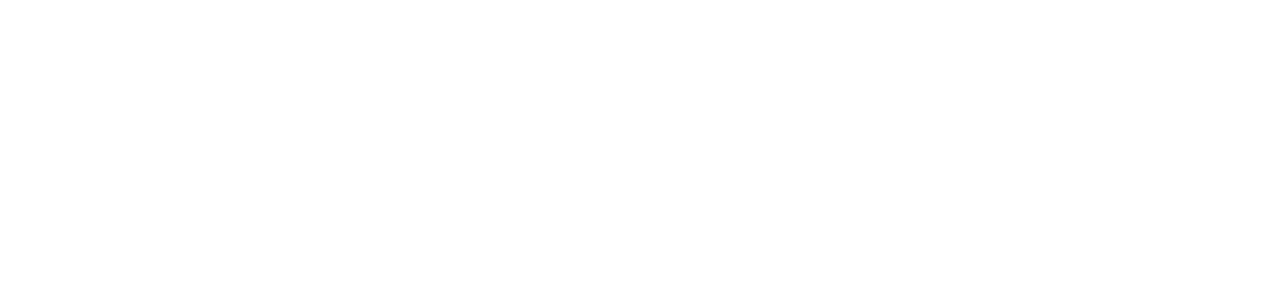
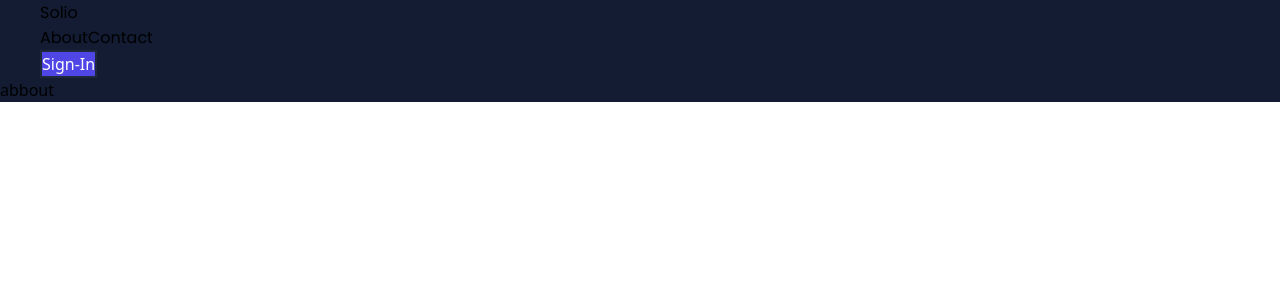
Before and after one commit to Jay1112/solio, a React (Vite) app: page /about in a window 1280 px wide. Before the commit this address had no page. Shown: the top 300 px of the page. Built offline with nearby package versions, Linux system fonts and the light colour scheme.

Commit message:
nav pages added

```diff
--- a/src/App.jsx
+++ b/src/App.jsx
@@ -1,6 +1,8 @@
 import { BrowserRouter as Router, Routes, Route } from 'react-router-dom';
 import { useSelector } from 'react-redux'
 import ProductPage from './pages/ProductPage';
+import AboutPage from './pages/AboutPage';
+import ContactPage from './pages/ContactPage';
 
 function App() {
   const app = useSelector((state) => state.app ) ;
@@ -11,6 +13,8 @@
       <Router>
         <Routes>
           <Route path='/' element={<ProductPage/>} />
+          <Route path='/about' element={<AboutPage/>} />
+          <Route path='/contact' element={<ContactPage/>} />
         </Routes>
       </Router>
     </>
--- a/src/components/AppLogoBox.jsx
+++ b/src/components/AppLogoBox.jsx
@@ -1,11 +1,10 @@
-// import { LazyLoadImage } from 'react-lazy-load-image-component';
+import { Link } from 'react-router-dom';
 import AppLogo from '../assets/logo.webp';
 
 function AppLogoBox(){
     return (
         <div className='p-2 flex items-center justify-center flex-col'>
-            {/* <LazyLoadImage src={AppLogo} width={32} height={32} alt='logo' /> */}
-            <p className='poppins flex-1 text-2xl font-semibold tracking-wider'>Solio</p>
+            <Link to={'/'} className='poppins flex-1 text-2xl font-semibold tracking-wider'>Solio</Link>
         </div>
     )
 }
--- a/src/components/Navbar.jsx
+++ b/src/components/Navbar.jsx
@@ -31,7 +31,7 @@
                 }
             </div>
             <div className="py-2 mx-2 flex items-center justify-center">
-                <button className="debug p-2 px-4 rounded-sm t-indigo tracking-wider">Sign-In</button>
+                <button className="debug p-2 px-4 rounded-md t-indigo tracking-wider">Sign-In</button>
             </div>
         </nav>
     );
--- /dev/null
+++ b/src/pages/AboutPage.jsx
@@ -0,0 +1,11 @@
+import NavWrapper from "../layouts/NavWrapper";
+
+function AboutPage(){
+    return (
+        <NavWrapper>
+            abbout
+        </NavWrapper>
+    );
+}
+
+export default AboutPage;
--- /dev/null
+++ b/src/pages/ContactPage.jsx
@@ -0,0 +1,11 @@
+import NavWrapper from "../layouts/NavWrapper";
+
+function ContactPage(){
+    return (
+        <NavWrapper>
+            contact
+        </NavWrapper>
+    );
+}
+
+export default ContactPage;
--- a/src/pages/ProductPage.jsx
+++ b/src/pages/ProductPage.jsx
@@ -1,4 +1,4 @@
-import NavWrapper from "../layouts/NavWrappers";
+import NavWrapper from "../layouts/NavWrapper";
 
 function ProductPage(){
     return (
@@ -8,7 +8,7 @@
                 <p className="text-[#64748b] w-full md:w-1/2 mx-auto text-center mt-4 px-4 md:px-0 text-xl md:text-normal">Solio enables social media influencers and celebrities to spread their social presence and showcase to the world via one-link.</p>
             </div>
             <div className="flex items-center justify-center mt-4">
-                <button className="p-2 px-4 rounded-sm t-indigo tracking-wider font-semibold poppins">Get Started</button>
+                <button className="p-2 px-4 rounded-md t-indigo tracking-wider font-semibold poppins">Get Started</button>
             </div>
         </NavWrapper>
     );
```
Also changed, not shown: src/layouts/NavWrapper.jsx (renamed from src/layouts/NavWrappers.jsx).
